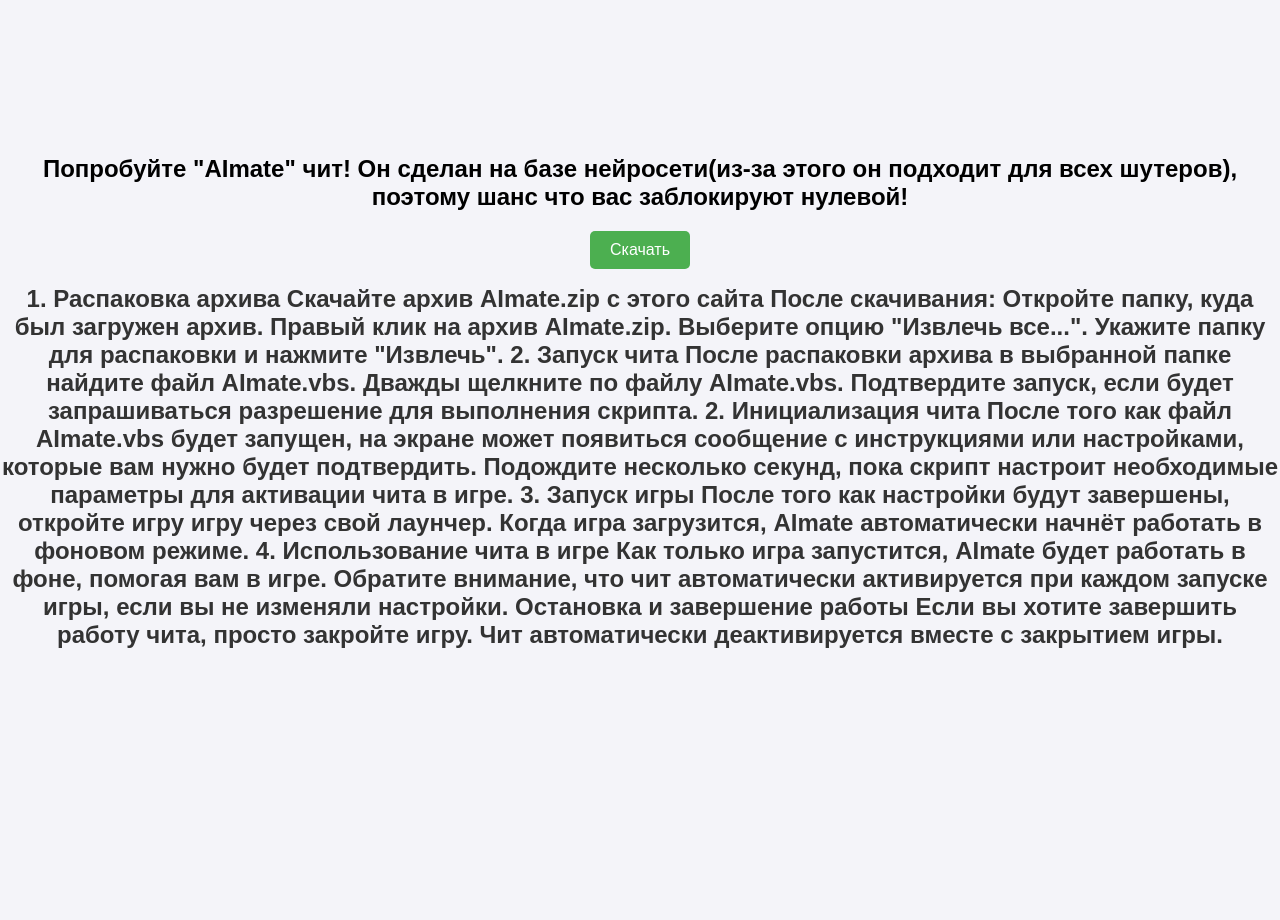
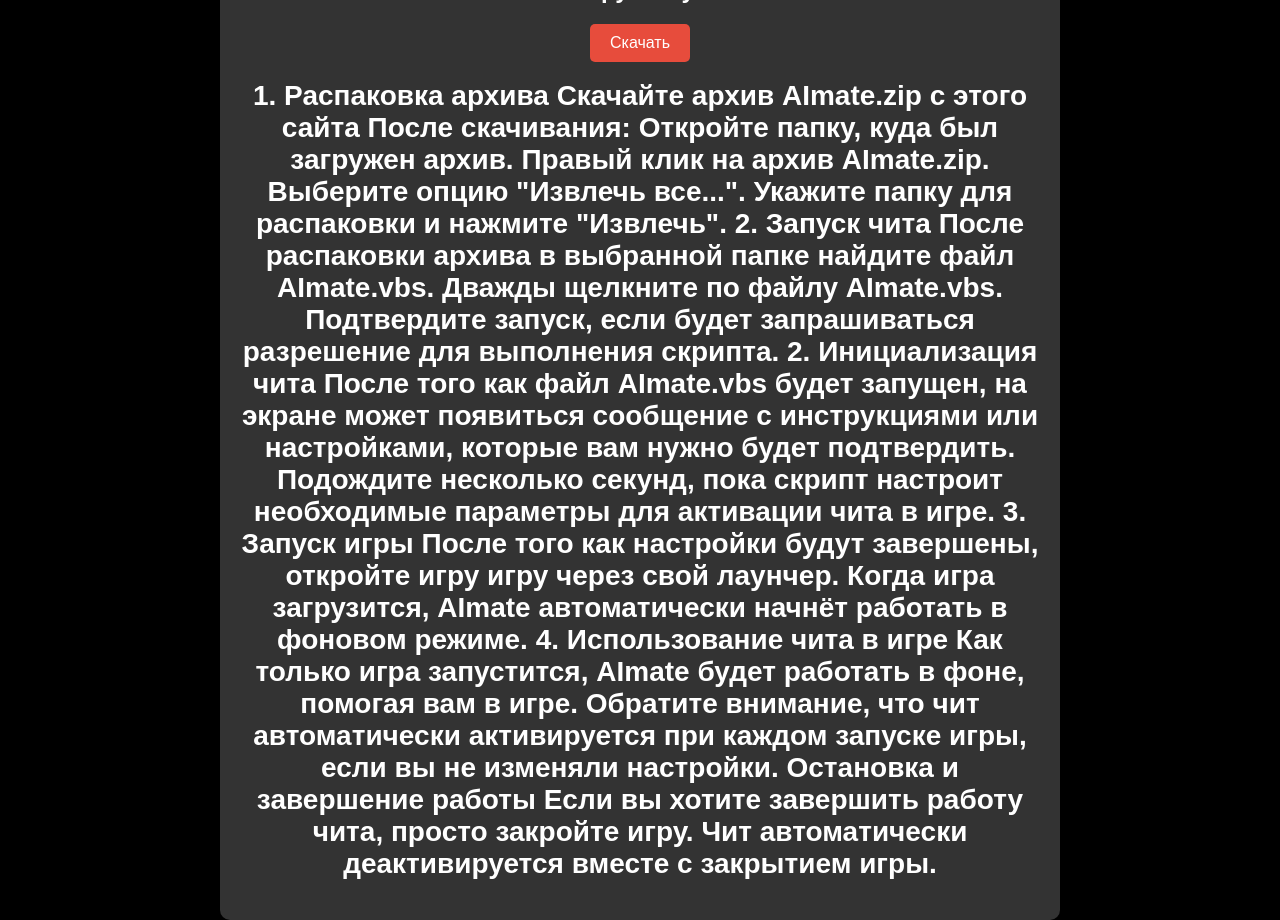
Before and after one commit to kubok758/AImate, a plain HTML site: page index.html in a window 1280 px wide. Before the commit the page ends 800 px from the top, so only its background shows below. Drawn offline with Linux system fonts and the light colour scheme.

Commit message:
Update style.css

```diff
--- a/style.css
+++ b/style.css
@@ -1,33 +1,58 @@
 body {
     font-family: Arial, sans-serif;
+    background-color: #000;  /* Чёрный фон */
+    color: #fff;  /* Белый цвет текста */
+    margin: 0;
+    padding: 0;
     display: flex;
     justify-content: center;
     align-items: center;
     height: 100vh;
-    margin: 0;
-    background-color: #f4f4f9;
 }
 
 .container {
+    max-width: 800px;
+    width: 100%;
     text-align: center;
+    padding: 20px;
+    background-color: #333;  /* Тёмный фон для контейнера */
+    border-radius: 10px;
+    box-shadow: 0 4px 8px rgba(0, 0, 0, 0.1);
 }
 
 h1 {
-    font-size: 24px;
-    color: #333;
+    font-size: 28px;
+    margin-bottom: 20px;
 }
 
-.download-btn {
+p {
+    font-size: 16px;
+    color: #fff;  /* Белый цвет текста */
+}
+
+ol {
+    text-align: left;
+    padding-left: 20px;
+    font-size: 16px;
+    color: #fff;  /* Белый цвет текста */
+    margin: 20px 0;
+}
+
+ol li {
+    margin-bottom: 15px;
+}
+
+button {
     padding: 10px 20px;
-    font-size: 16px;
-    background-color: #4CAF50;
+    background-color: #e74c3c;  /* Красная кнопка */
     color: white;
     border: none;
     border-radius: 5px;
     cursor: pointer;
-    transition: background-color 0.3s;
+    font-size: 16px;
+    transition: background-color 0.3s ease;
 }
 
-.download-btn:hover {
-    background-color: #45a049;
+button:hover {
+    background-color: #c0392b;  /* Более тёмный красный при наведении */
 }
```
